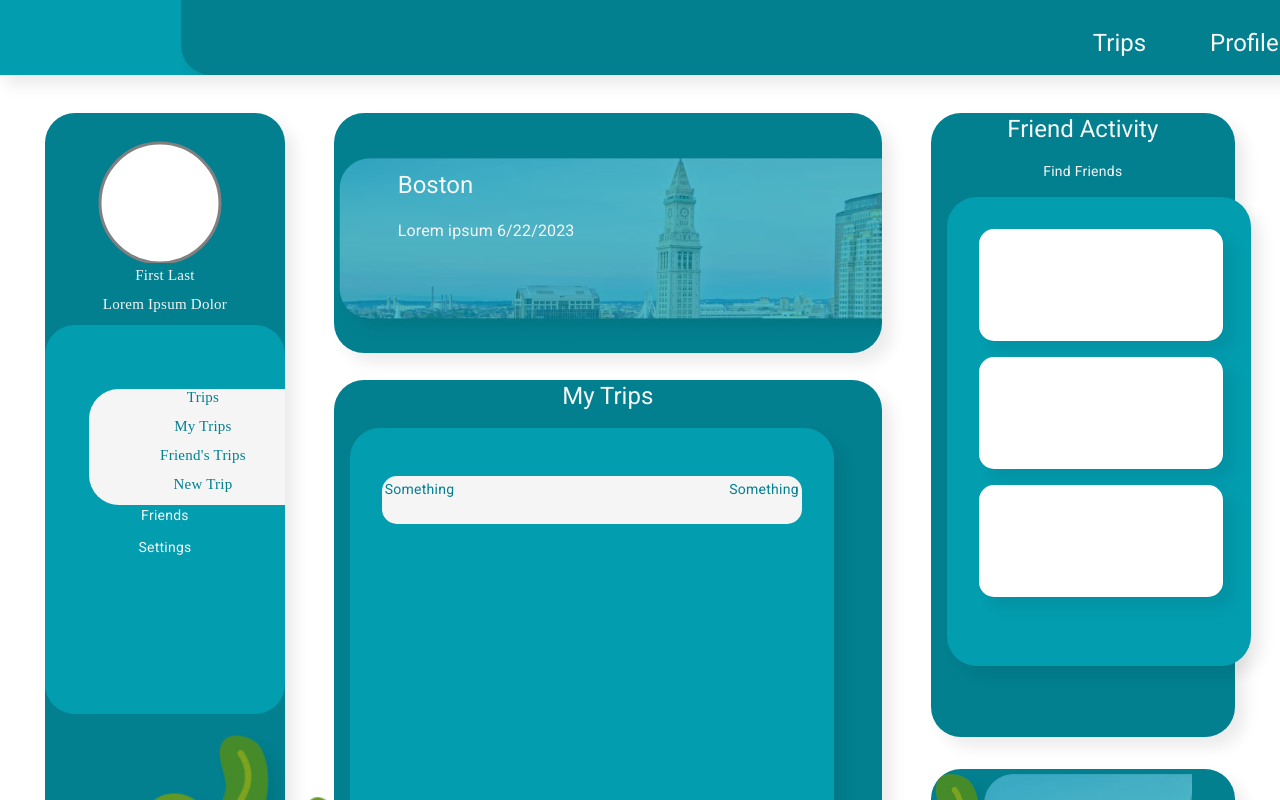
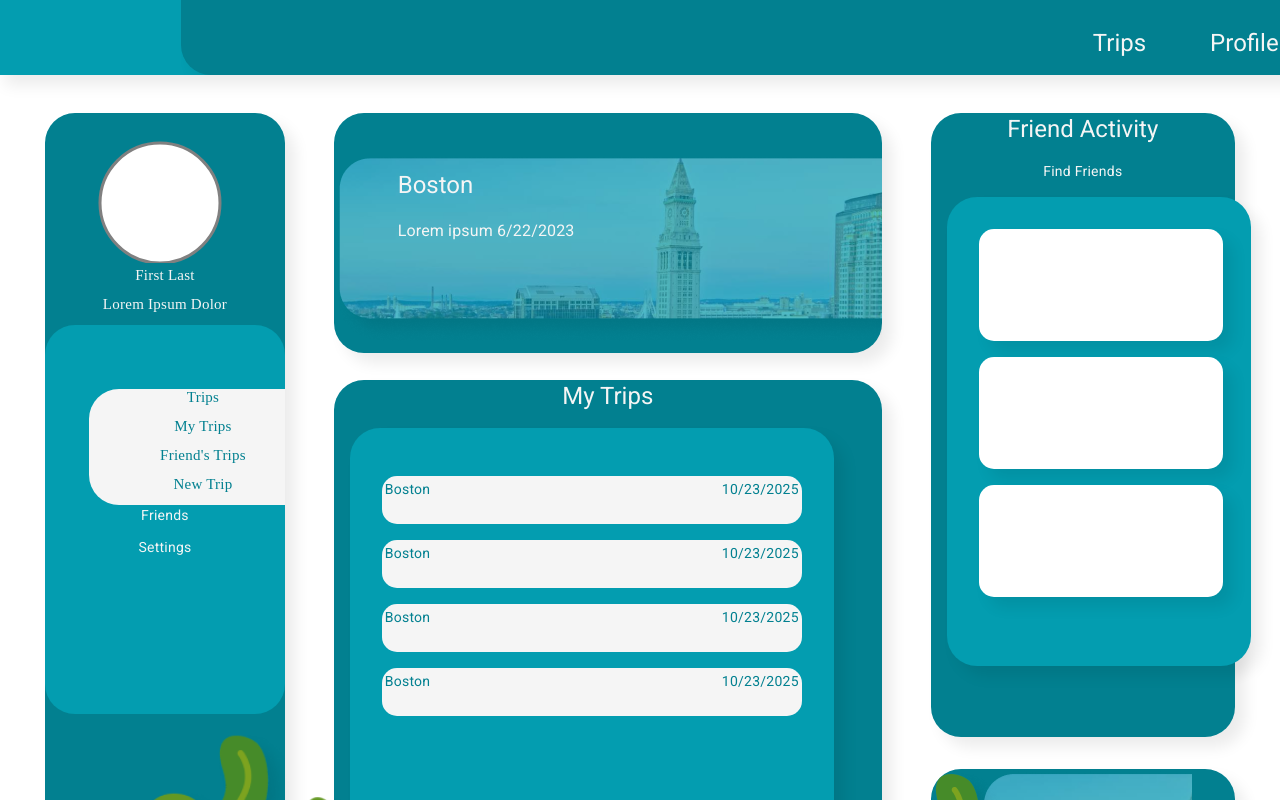
Before and after one commit to zmb6893/Voyage, an Angular app in the folder voyage/: page /home in a window 1280 px wide. Shown: the top 800 px of the page. Built offline with nearby package versions, Linux system fonts and the light colour scheme.

Commit message:
Added dum data

```diff
--- a/voyage/src/app/activity-card/activity-card.component.ts
+++ b/voyage/src/app/activity-card/activity-card.component.ts
@@ -6,10 +6,10 @@ import { Component } from '@angular/core';
   styleUrls: ['./activity-card.component.css']
 })
 export class ActivityCardComponent {
-  name: String = 'name';
-  description: String = 'description';
-  time: String = 'time';
-  otherNotes: String = 'othernotes';
+  name: String = 'sunken garden';
+  description: String = 'visit the sunken gardens and castle';
+  time: String = '2:00pm';
+  otherNotes: String = 'fun stuff';
   collapsed: boolean = true;
 
   toggleCollapse() {
--- a/voyage/src/app/home/home.component.html
+++ b/voyage/src/app/home/home.component.html
@@ -17,6 +17,9 @@
             <div class="trips">
                 <h1>My Trips</h1>
                 <div class="trips-container">
+                    <app-trip-card></app-trip-card>
+                    <app-trip-card></app-trip-card>
+                    <app-trip-card></app-trip-card>
                     <app-trip-card></app-trip-card>
                 </div>
             </div>
--- a/voyage/src/app/trip-card/trip-card.component.ts
+++ b/voyage/src/app/trip-card/trip-card.component.ts
@@ -6,13 +6,13 @@ import { Component } from '@angular/core';
   styleUrls: ['./trip-card.component.css']
 })
 export class TripCardComponent {
-  tripName: String = 'Something';
-  date: String = 'Something';
+  tripName: String = 'Boston';
+  date: String = '10/23/2025';
   collapsed: boolean = true;
-  street: String = 'street';
-  city: String = "city";
-  state: String = "state";
-  zip: String = "zipcode";
+  street: String = '1212 street name';
+  city: String = "rochester";
+  state: String = "newyork";
+  zip: String = "123456";
 
   toggleCollapse() {
     console.log(this.collapsed)
```
